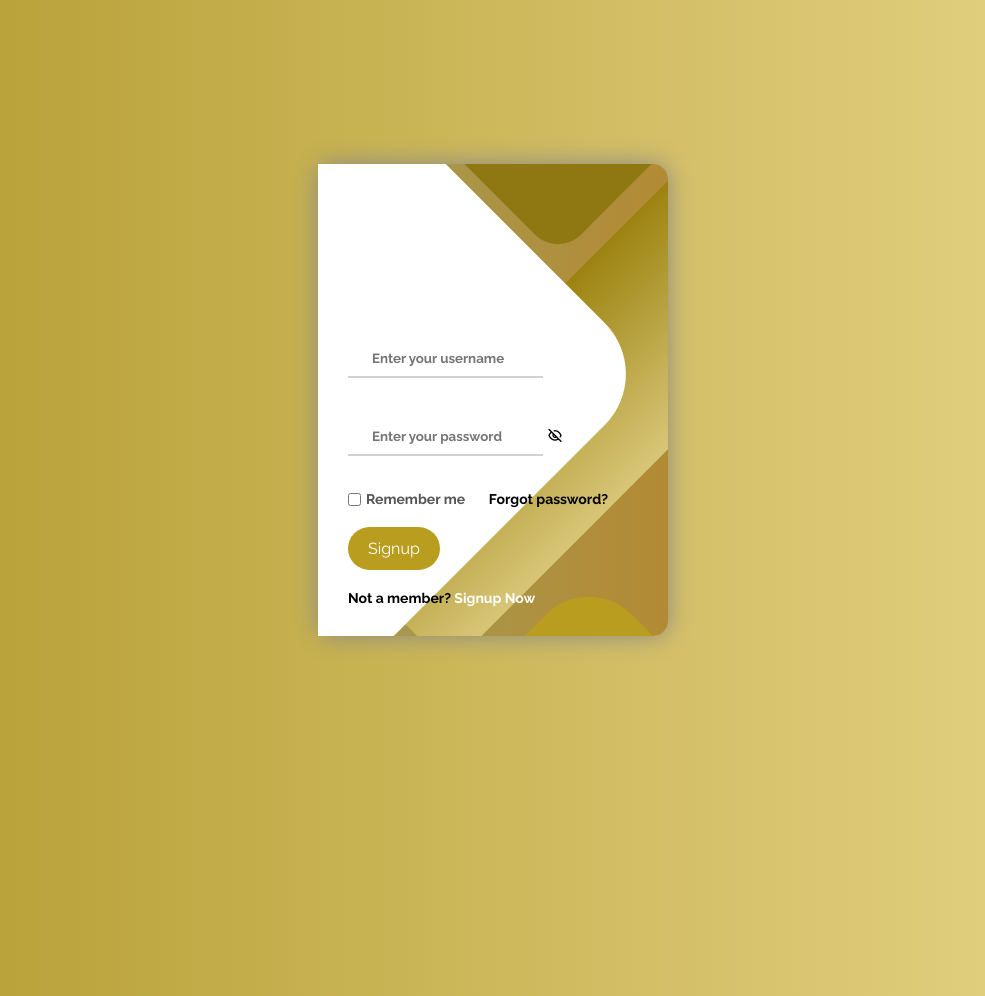
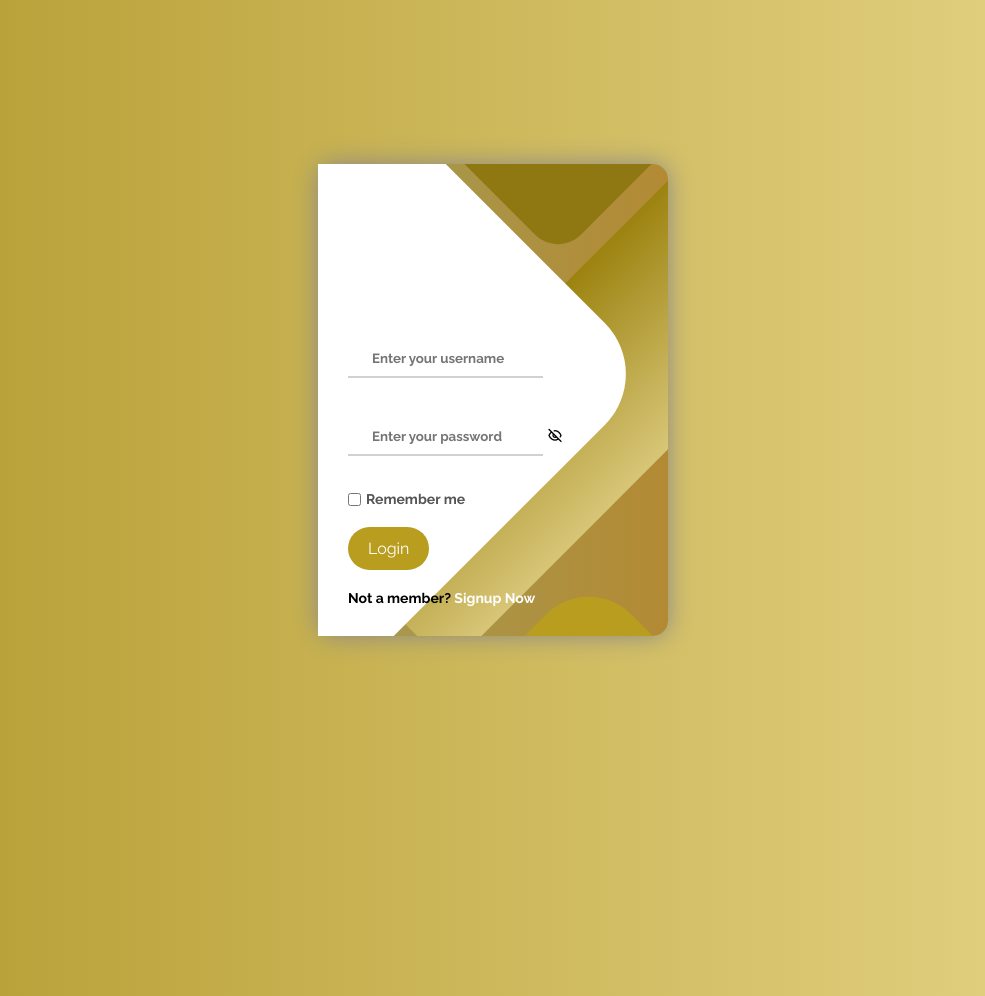
Before and after one commit to AssadiqTechnology/Classic-Fabrics, a Django app: page /accounts/login/ in a window 1280 px wide. Shown: the whole page, without its empty margins (147-1132 px from the left). Run offline with Django 4.2, Linux system fonts and the light colour scheme.

Commit message:
old requirements.txt

```diff
--- a/ClassicFabrics/settings.py
+++ b/ClassicFabrics/settings.py
@@ -29,9 +29,9 @@ BASE_DIR = Path(__file__).resolve().parent.parent
 SECRET_KEY = 'django-insecure-9q6m*x+&8@mr9-z$h@!ik!14nuz#$yuy6c^3m$e^or)8(aky3z'
 
 # SECURITY WARNING: don't run with debug turned on in production!
-DEBUG = False
+DEBUG = True
 
-ALLOWED_HOSTS = []
+ALLOWED_HOSTS = ['*']
 
 
 # Application definition
--- a/accounts/templates/accounts/login.html
+++ b/accounts/templates/accounts/login.html
@@ -34,12 +34,12 @@
                         <label for="logCheck" class="text" style="font-weight: bold;">Remember me</label>
                     </div>
 
-                    <a href="{% url 'forgot_password' %}" class="text"
-                    style="text-decoration: none;color: black; font-weight: bold;">Forgot password?</a>
+                    <!-- <a href="{% url 'forgot_password' %}" class="text"
+                    style="text-decoration: none;color: black; font-weight: bold;">Forgot password?</a> -->
                 </div>
 
                 <div class="input-field button">
-                    <input type="submit" value="Signup" class="styled-button">
+                    <input type="submit" value="Login" class="styled-button">
                 </div>
                 <div class="login-signup">
                     <span class="text">Not a member?
--- a/customer/views.py
+++ b/customer/views.py
@@ -11,7 +11,7 @@ from django.utils import timezone
 from django.contrib.auth.decorators import login_required
 from django.template.loader import get_template
 from django.views.generic import DetailView
-from xhtml2pdf import pisa
+# from xhtml2pdf import pisa
 from django.db.models import Sum
 from django.views import View
 from django.urls import reverse_lazy
--- a/requirements.txt
+++ b/requirements.txt
@@ -37,5 +37,3 @@ tzdata==2023.3
 tzlocal==5.2
 uritools==4.0.2
 urllib3==2.1.0
-webencodings==0.5.1
-xhtml2pdf==0.2.13
```
